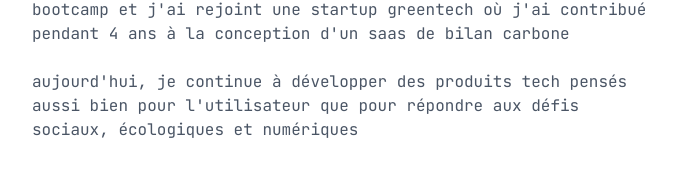
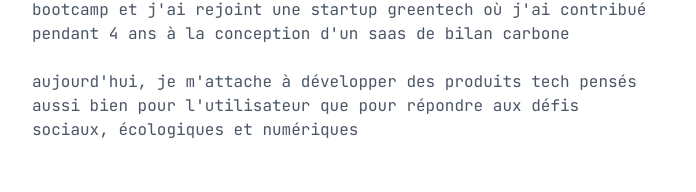
Before and after one commit to raphaelchpprt/raphaelch.me, a Next.js app: page / in a window 1280 px wide. Shown: the part 1098-1290 px from the top of the page, without its empty margins (248-944 px from the left). Built offline with nearby package versions, Linux system fonts and the light colour scheme.

Commit message:
Update experience description for improved clarity and flow

```diff
--- a/app/page.tsx
+++ b/app/page.tsx
@@ -99,9 +99,9 @@ export default async function Home() {
             carbone
           </p>
           <p className="max-w-prose text-pretty">
-            aujourd&apos;hui, je continue à développer des produits tech pensés
-            aussi bien pour l&apos;utilisateur que pour répondre aux défis
-            sociaux, écologiques et numériques
+            aujourd&apos;hui, je m&apos;attache à développer des produits tech
+            pensés aussi bien pour l&apos;utilisateur que pour répondre aux
+            défis sociaux, écologiques et numériques
           </p>
         </div>
       </div>
```
